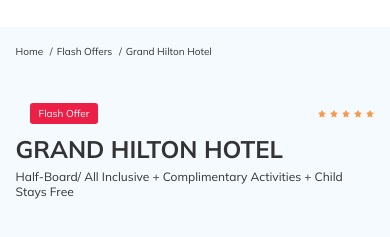
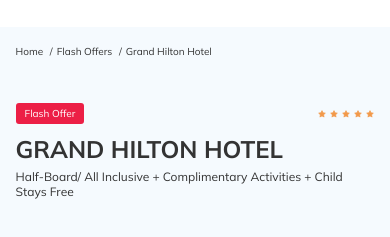
Before and after one commit to papanov0/tour-plan, a plain HTML site: page index.html in a window 390 px wide. Shown: the part 51-288 px from the top of the page. Drawn offline with Linux system fonts and the light colour scheme.

Commit message:
fix: fixed margin hotel-info__offer

```diff
--- a/sass/_media.sass
+++ b/sass/_media.sass
@@ -62,6 +62,7 @@
         display: none
       &__offer
         order: -1
+        margin-left: 0
 
 @media ( max-width: 576px )
   .logo
```
Also changed, not shown: css/style.css, 1 other file.
